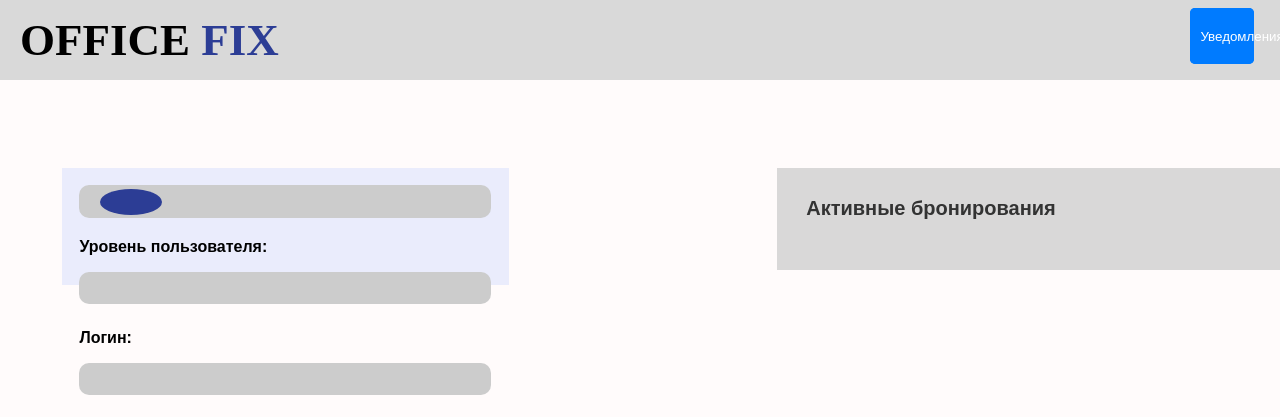
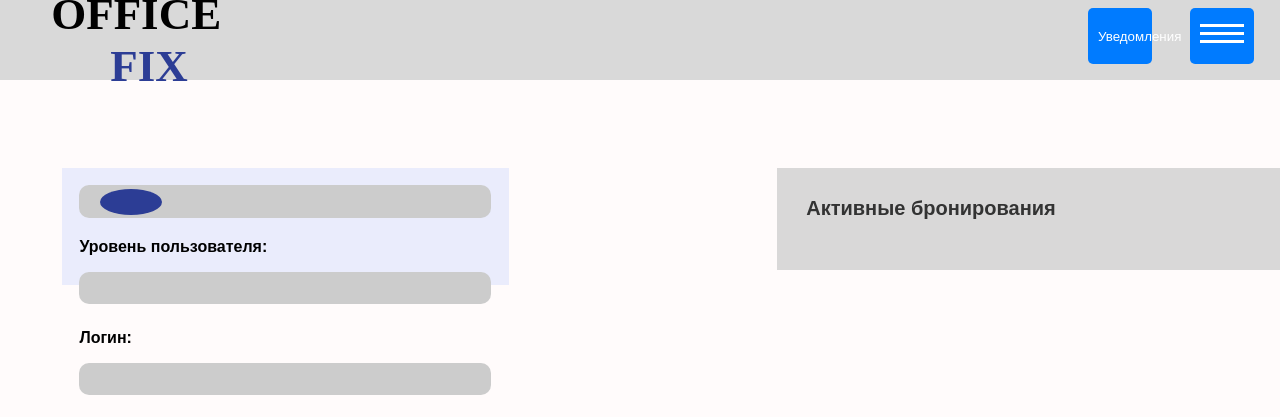
Before and after one commit to al1vel/itproject, a FastAPI app: template templates/lk.html in a window 1280 px wide; the page is wider, and only the part inside the window is pictured. Shown: the top 417 px of that part. Run offline with FastAPI, Linux system fonts and the light colour scheme; the template is opened without the code that fills it, so the values that code supplies are empty; some web fonts are replaced.

Commit message:
подключила кнопку для уведомлений в личном кабинете

```diff
--- a/templates/lk.html
+++ b/templates/lk.html
@@ -24,9 +24,9 @@
             <option value="/get_info?room_name={{ room[0] }}">{{ room[0] }}</option>
             {% endfor %}
         </select>
-    </div>
+    </div><div class="button-container">
     <button class="button" onclick="togglePopup(login = '{{ user_data[2] }}')">Уведомления</button>
-</div>
+</div></div>
 
 <div class="container">
     <div class="profile-container">
--- a/templates/static/styles.css
+++ b/templates/static/styles.css
@@ -79,6 +79,7 @@ button:hover {
 
 .header-text1 {
         font-size: 45px;
+        margin-right:10%;
         font-weight: bold;
         color: #000000;
         font-family: 'Jomhuria';
@@ -452,6 +453,7 @@ button:hover {
             right: 20px; /* отступ от правого края */
             background-color: #f9f9f9;
             padding: 10px;
+            margin-right: 5%;
             border: 1px solid #ccc;
             border-radius: 5px;
             z-index: 1000;
@@ -578,5 +580,9 @@ main_text_f{
     width: 50%;
 }
 .button-container button {
-    margin-right: 3%;
+    margin-right: 8%;
 }
+.button-container {
+    text-align: center;
+    margin-right: 5%;
+}
```
